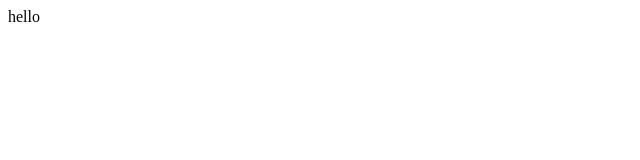
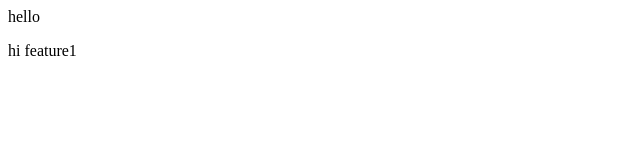
Before and after one commit to Chavigoyal1/localrepo, a plain HTML site: page index.html in a window 1280 px wide. Shown: the full height of the page, 0-640 px from the left. Drawn offline with Linux system fonts and the light colour scheme.

Commit message:
add in feature1

```diff
--- a/index.html
+++ b/index.html
@@ -1 +1,2 @@
 <p>hello</p>
+<p>hi feature1</p>
```
